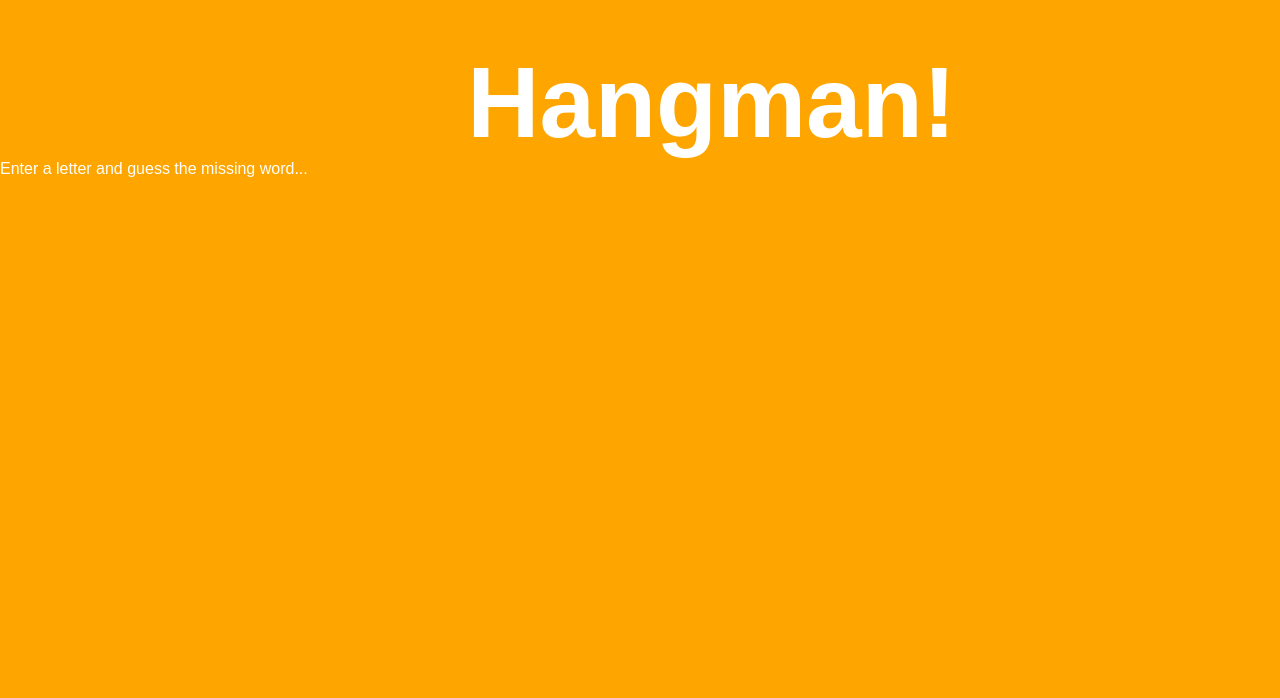
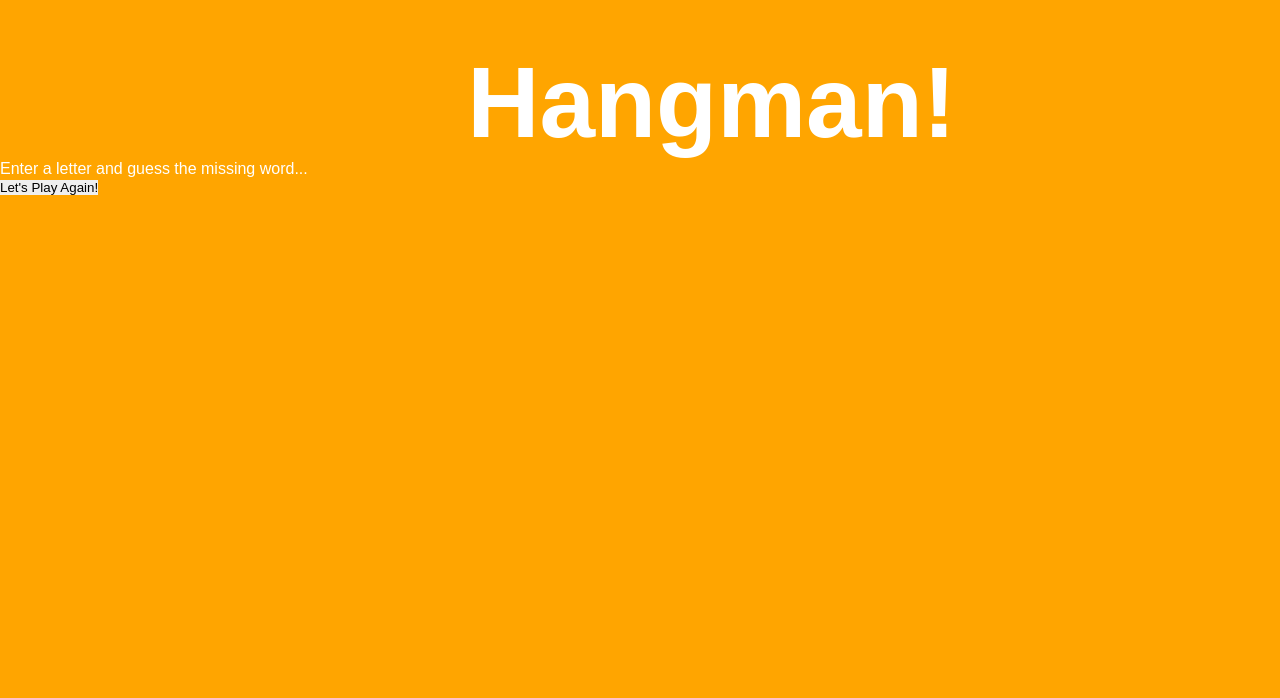
Before and after one commit to MaeveHughes/Hangman-Game, a plain HTML site: page index.html in a window 1280 px wide. Shown: the top 698 px of the page. Drawn offline with Linux system fonts and the light colour scheme; a web font is replaced by a local one.

Commit message:
Adding a play again button to the html file on line 43 to line 49

```diff
--- a/index.html
+++ b/index.html
@@ -40,6 +40,13 @@
           </div>
           <div class=”word” id=”word”></div>
         </div>
+<!-- container to press play again -->
+        <div class="modal-container” id="modal-container”>
+          <div class="modal">
+            <h2 id="play-again"></h2>
+            <button id=”play-again-button”>Let's Play Again!</button>
+          </div>
+        </div>
 
     <footer id="footer">
         <p id="copyright">© 2021 Hangman! </p>
```
